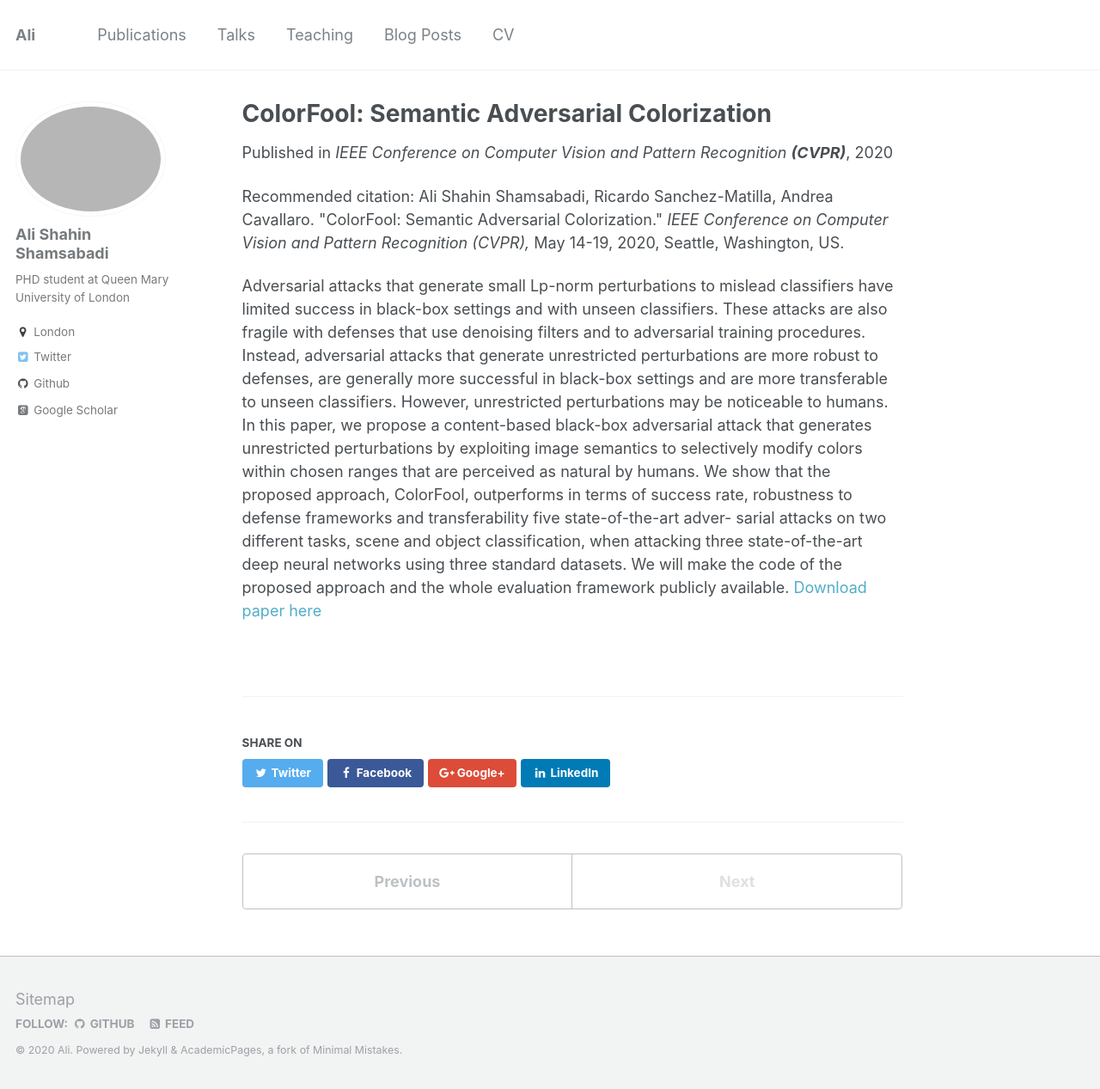
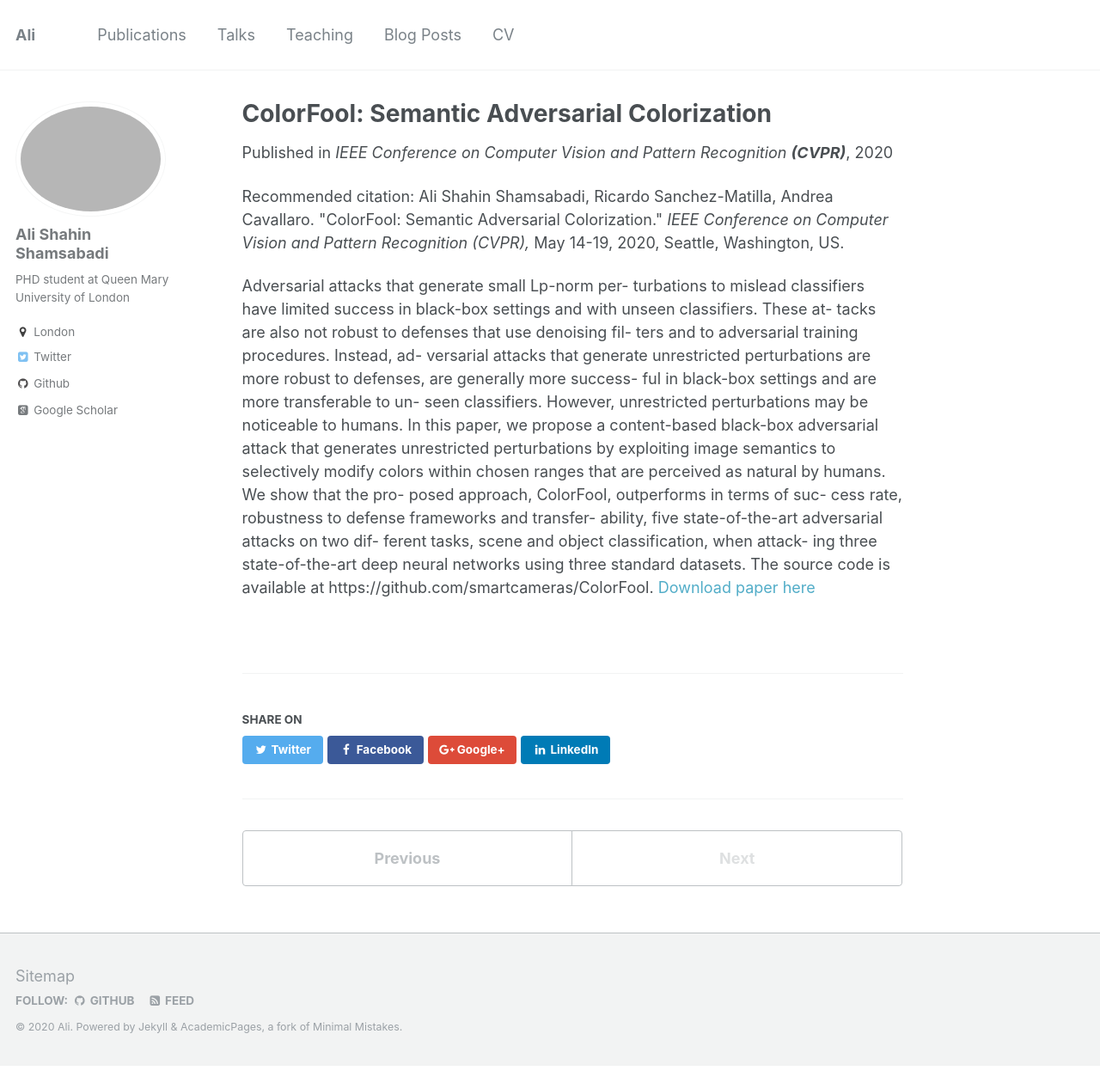
Before and after one commit to AliShahin/AliShahin.github.io, a Jekyll site: the page built from _publications/2019_11_25_ColorFool.md, in a window 1280 px wide and 1267 px high. Shown: the whole window at 86% size. Built offline with Jekyll 4.4.1, drawn with Linux system fonts in a browser that asks for light colours; some web fonts are replaced.

Commit message:
Update 2019_11_25_ColorFool.md

```diff
--- a/_publications/2019_11_25_ColorFool.md
+++ b/_publications/2019_11_25_ColorFool.md
@@ -2,10 +2,11 @@
 title: "ColorFool: Semantic Adversarial Colorization"
 collection: publications
 permalink: /publication/2019_11_25_ColorFool
-excerpt: '[<b>Paper</b>](https://arxiv.org/pdf/1911.10891.pdf).'
+excerpt: '[<b>Paper</b>](https://arxiv.org/pdf/1911.10891.pdf), ,
+[<b>Code</b>](https://github.com/AliShahin/ColorFool).'
 date: 2020-06-14
 venue: 'IEEE Conference on Computer Vision and Pattern Recognition <b> (CVPR)</b>'
 citation: 'Ali Shahin Shamsabadi, Ricardo Sanchez-Matilla, Andrea Cavallaro. &quot;ColorFool: Semantic Adversarial Colorization.&quot; <i> IEEE Conference on Computer Vision and Pattern Recognition (CVPR), </i> May 14-19, 2020, Seattle, Washington, US.'
 ---
-Adversarial attacks that generate small Lp-norm perturbations to mislead classifiers have limited success in black-box settings and with unseen classifiers. These attacks are also fragile with defenses that use denoising filters and to adversarial training procedures. Instead, adversarial attacks that generate unrestricted perturbations are more robust to defenses, are generally more successful in black-box settings and are more transferable to unseen classifiers. However, unrestricted perturbations may be noticeable to humans. In this paper, we propose a content-based black-box adversarial attack that generates unrestricted perturbations by exploiting image semantics to selectively modify colors within chosen ranges that are perceived as natural by humans. We show that the proposed approach, ColorFool, outperforms in terms of success rate, robustness to defense frameworks and transferability five state-of-the-art adver- sarial attacks on two different tasks, scene and object classification, when attacking three state-of-the-art deep neural networks using three standard datasets. We will make the code of the proposed approach and the whole evaluation framework publicly available.
+Adversarial attacks that generate small Lp-norm per- turbations to mislead classifiers have limited success in black-box settings and with unseen classifiers. These at- tacks are also not robust to defenses that use denoising fil- ters and to adversarial training procedures. Instead, ad- versarial attacks that generate unrestricted perturbations are more robust to defenses, are generally more success- ful in black-box settings and are more transferable to un- seen classifiers. However, unrestricted perturbations may be noticeable to humans. In this paper, we propose a content-based black-box adversarial attack that generates unrestricted perturbations by exploiting image semantics to selectively modify colors within chosen ranges that are perceived as natural by humans. We show that the pro- posed approach, ColorFool, outperforms in terms of suc- cess rate, robustness to defense frameworks and transfer- ability, five state-of-the-art adversarial attacks on two dif- ferent tasks, scene and object classification, when attack- ing three state-of-the-art deep neural networks using three standard datasets. The source code is available at https://github.com/smartcameras/ColorFool.
 [Download paper here](https://arxiv.org/pdf/1911.10891.pdf)
```
